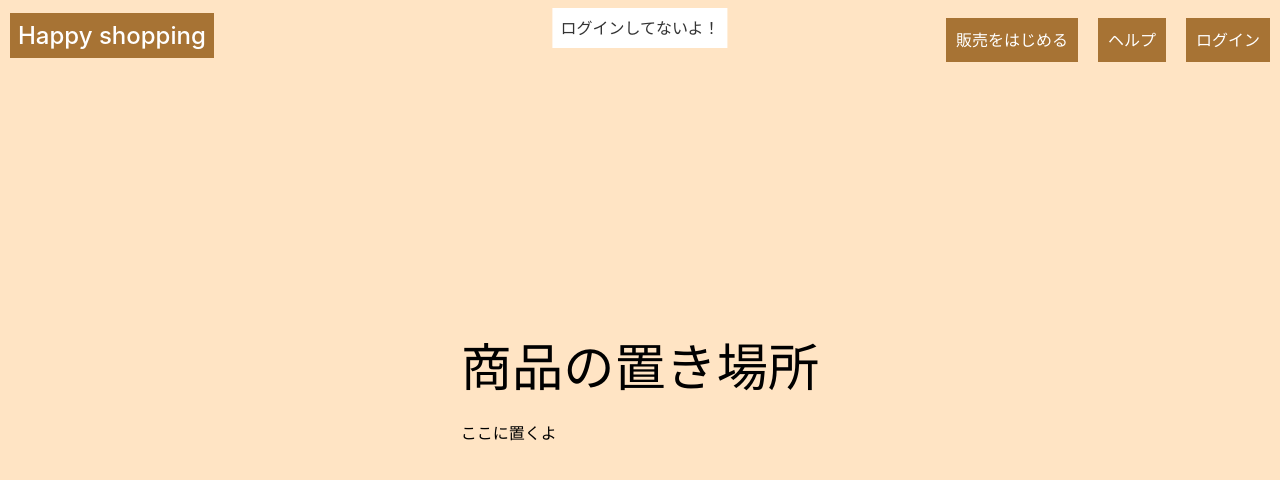
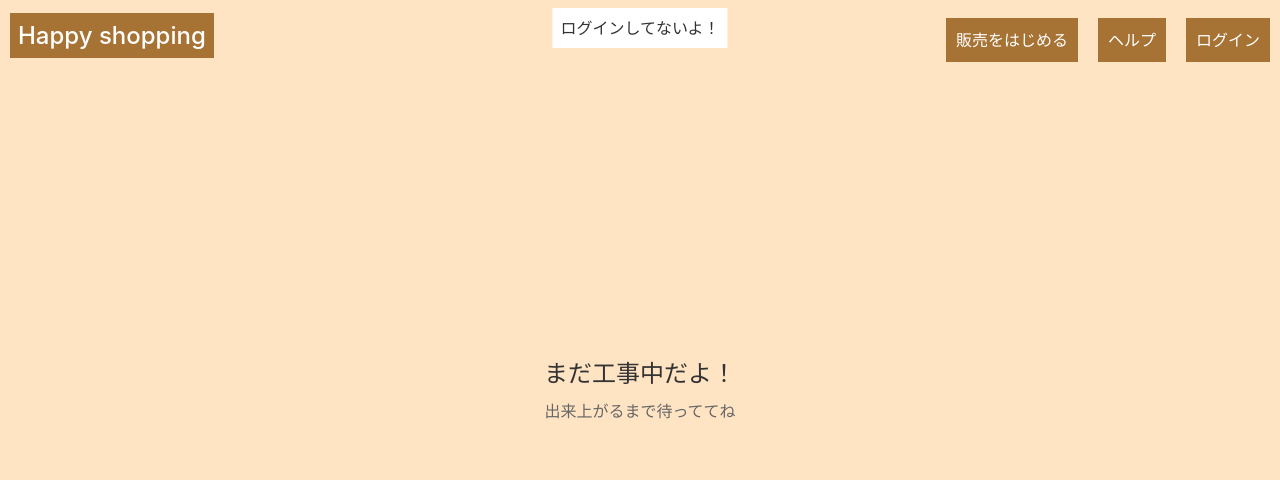
Before and after one commit to 1m4nim/shopping-app, a React (Vite) app: page /item-page in a window 1280 px wide. Shown: the top 480 px of the page. Built offline with nearby package versions, Linux system fonts and the light colour scheme; no server answers.

Commit message:
not-foundページにした

```diff
--- a/src/item-page.tsx
+++ b/src/item-page.tsx
@@ -1,15 +1,11 @@
-import React from "react";
-import "./item-page.css";
+import NotFound from "./not-found";
 
-const SupplyList: React.FC = () => {
+function Help() {
   return (
-    <div className="list">
-      <div className="supply">
-        <h1>商品の置き場所</h1>
-        <p>ここに置くよ</p>
-      </div>
+    <div>
+      <NotFound />
     </div>
   );
-};
+}
 
-export default SupplyList;
+export default Help;
```
